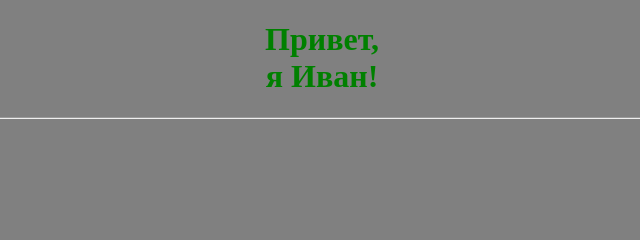
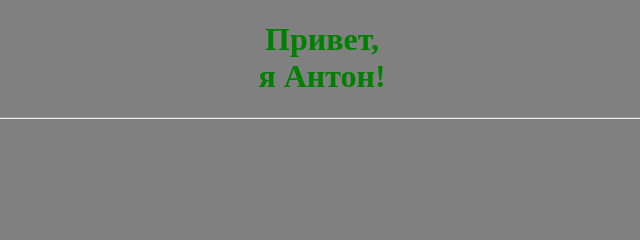
Before and after one commit to ivnkml/cloned, a plain HTML site: page index.html in a window 1280 px wide. Shown: the top 240 px of the page, 318-958 px from the left. Drawn offline with Linux system fonts and the light colour scheme.

Commit message:
Update index.html
возвращаю назад

```diff
--- a/index.html
+++ b/index.html
@@ -35,7 +35,7 @@
     </style>
 </head>
 <body bgcolor="gray">
-<h1>Привет,<BR>я Иван!</h1>
+<h1>Привет,<BR>я Антон!</h1>
 <hr>
 <div id="test1">Этот текст обо мне.</div>
     <BR><ol><li >Люблю теннис<li>Люблю кушать<li>Люблю спать</ol>
```
